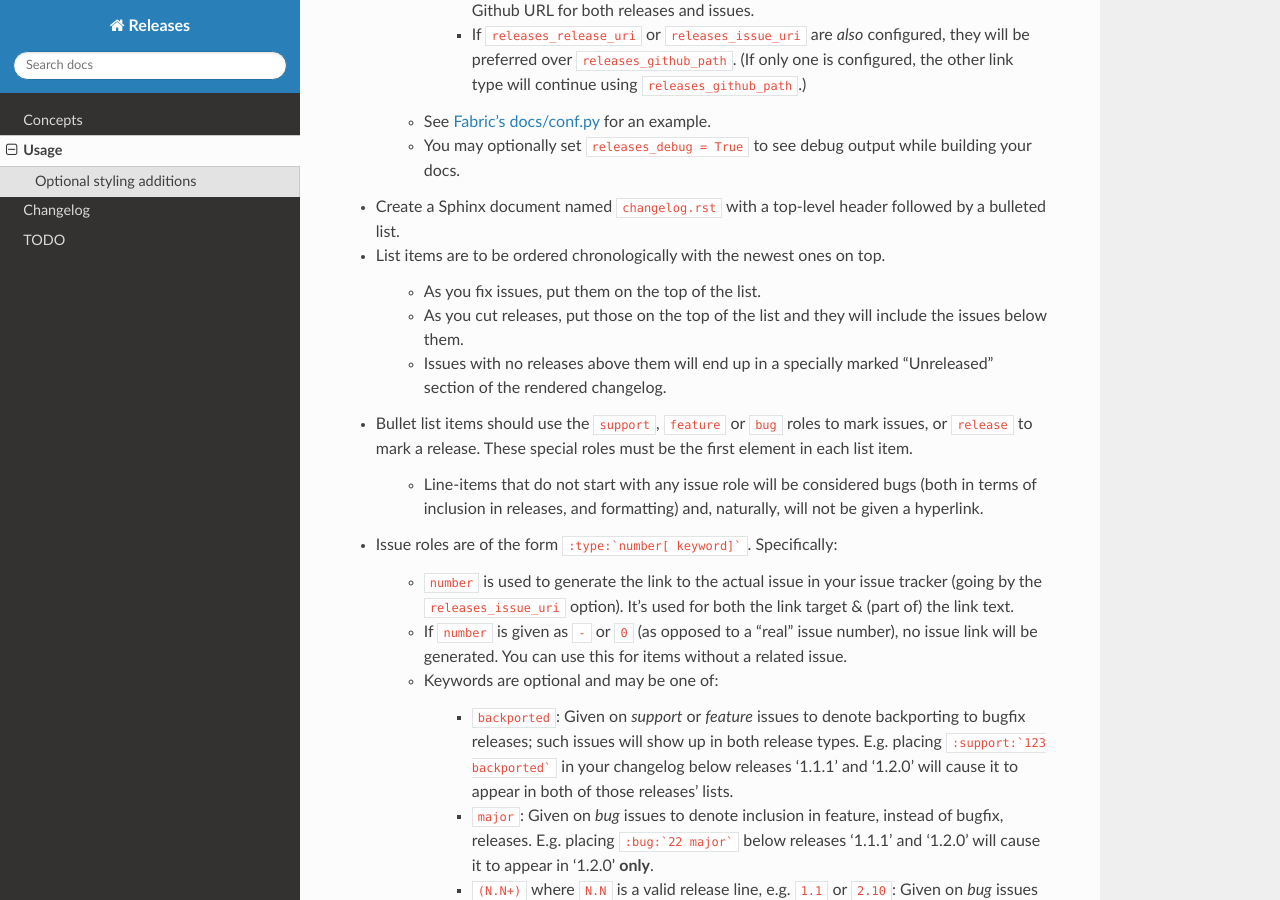
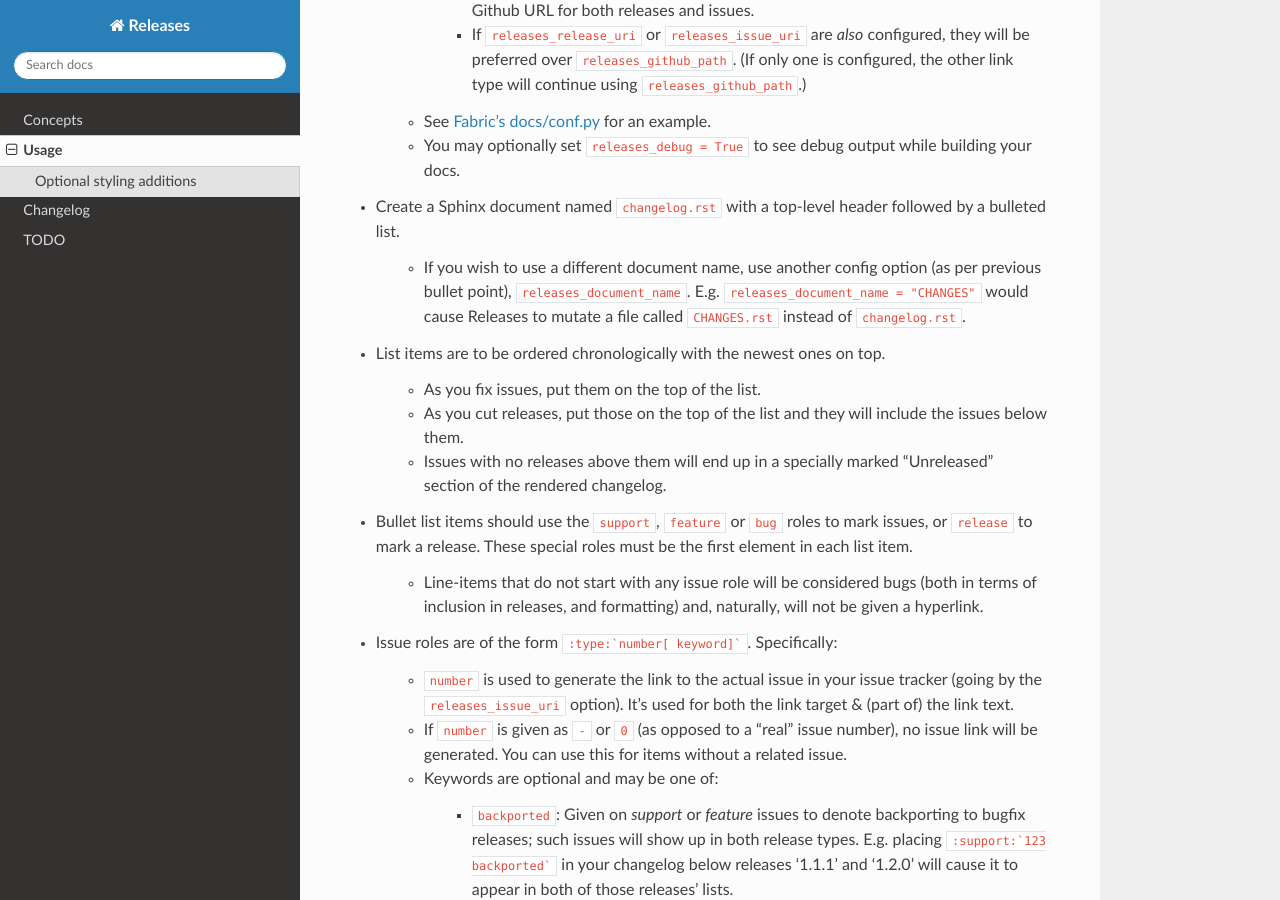
Before and after one commit to bitprophet/releases, a Sphinx documentation site: the page built from docs/usage.rst, in a window 1280 px wide and 900 px high, scrolled down 407 px. Built offline with Sphinx 7.4.7 and the Read the Docs theme 2.0.0, drawn with Linux system fonts in a browser that asks for light colours.

Commit message:
DDD and TDD re: new setting

```diff
--- a/docs/usage.rst
+++ b/docs/usage.rst
@@ -34,6 +34,12 @@ Specifically:
 
 * Create a Sphinx document named ``changelog.rst`` with a top-level header
   followed by a bulleted list.
+
+    * If you wish to use a different document name, use another config option
+      (as per previous bullet point), ``releases_document_name``. E.g.
+      ``releases_document_name = "CHANGES"`` would cause Releases to mutate a
+      file called ``CHANGES.rst`` instead of ``changelog.rst``.
+
 * List items are to be ordered chronologically with the newest ones on top.
 
     * As you fix issues, put them on the top of the list.
```
Also changed, not shown: 1 other file.
